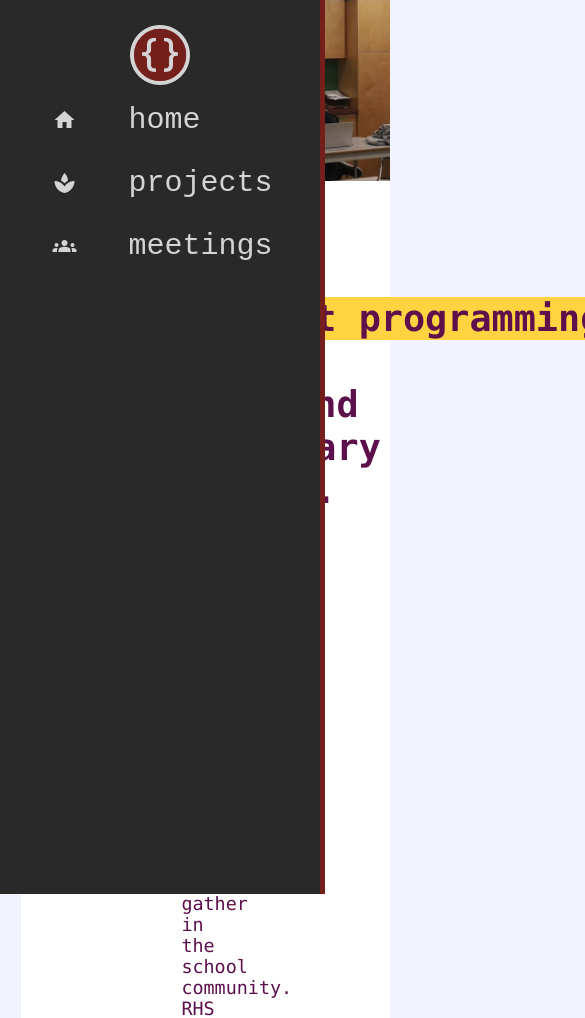
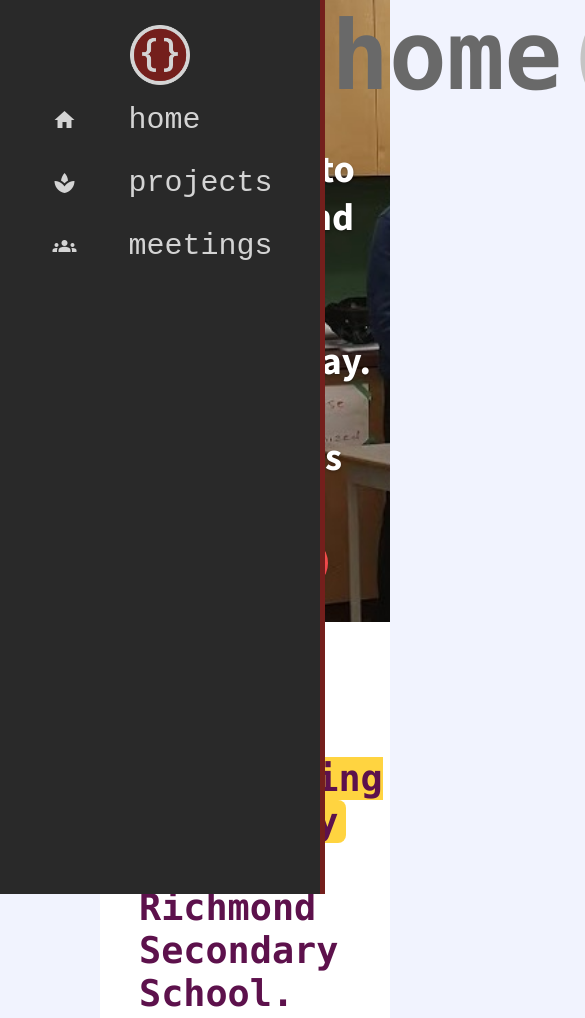
Before and after one commit to rhsProgrammingClub/rhsProgammingCLub, a plain HTML site: page index.html in a window 390 px wide. Shown: the top 1018 px of the page, 585 px wide, since content can reach past the window. Drawn offline with Linux system fonts and the light colour scheme.

Commit message:
convert title to responsive

```diff
--- a/index.html
+++ b/index.html
@@ -42,7 +42,7 @@
 
     <div id="content">
 
-        <div id="title" style="background-image: url(images/meetingHome.jpg);background-size: 200%; background-repeat: no-repeat;">
+        <div id="title" style="background-image: url(images/meetingHome.jpg);  background-size: cover; background-repeat: no-repeat;">
             <h1>rhs.<a style="color: #696969;">home</a>()</h1>
 
             <h2>
--- a/style.css
+++ b/style.css
@@ -86,14 +86,14 @@
         }
 
         #content {
-            margin-left: 5.49vw;
+            margin-left: 100px;
             display: flex;
             flex-direction: column;
         }
 
         #title {
             text-align: center;
-            font-size: 3.5vw;
+            font-size: 3em;
             background-image: url(images/meetingHome.jpg);
             background-size: cover;
             margin: 0px;
@@ -107,7 +107,7 @@
         }
 
         #title h2 {
-            font-size: 3vw;
+            font-size: 0.8em;
             font-weight: 700;
             text-shadow: 0 1px 2px rgb(0 0 0 / 25%), 0 2px 4px rgb(0 0 0 / 13%);
             color: white;
@@ -126,6 +126,7 @@
             cursor: pointer;
             border-radius: 99999px;
             align-items: center;
+            position: relative;
             justify-content: center;
             box-shadow: 0 4px 8px rgb(0 0 0 / 13%);
             letter-spacing: 0.009em;
@@ -149,7 +150,7 @@
 
         #rundown {
             background-color: white;
-            padding: 3rem 10rem 0rem 10rem;
+            padding: 3vh 10vw 0rem 10vw;
             color: #5d114c;
             ;
             font-size: 1.15rem;
@@ -186,7 +187,6 @@
             padding-right: 8px;
             margin-left: -8px;
             margin-right: -8px;
-            white-space: nowrap;
             color: #5d114c;
             background-color: rgb(255, 212, 64);
         }
@@ -329,12 +329,11 @@
 
         #projects {
             background-color: #f1f3fe;
-            padding-left: 4rem;
-            padding-right: 4rem;
+            padding-left: 10vw;
+            padding-right: 10vw;
             display: flex;
             flex-basis: row;
             flex-wrap: wrap;
-            margin-left: 4rem;
         }
 
         #projects h1 {
```
